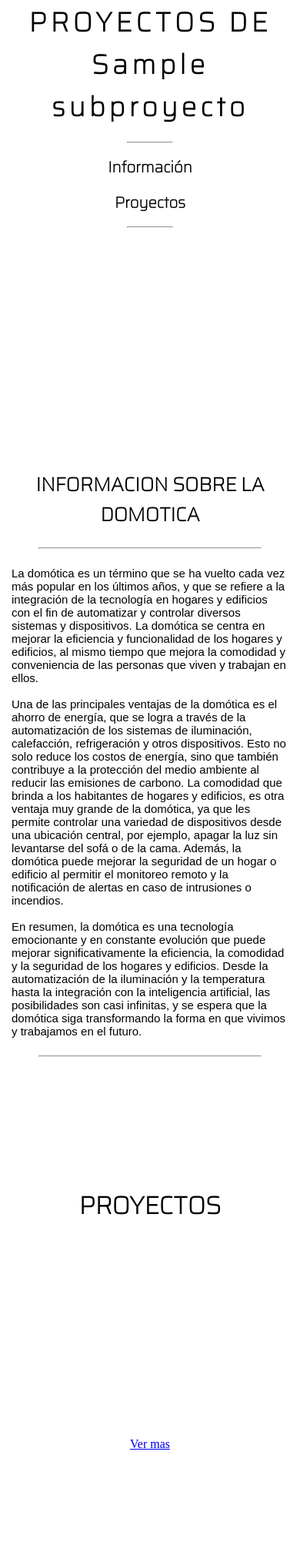
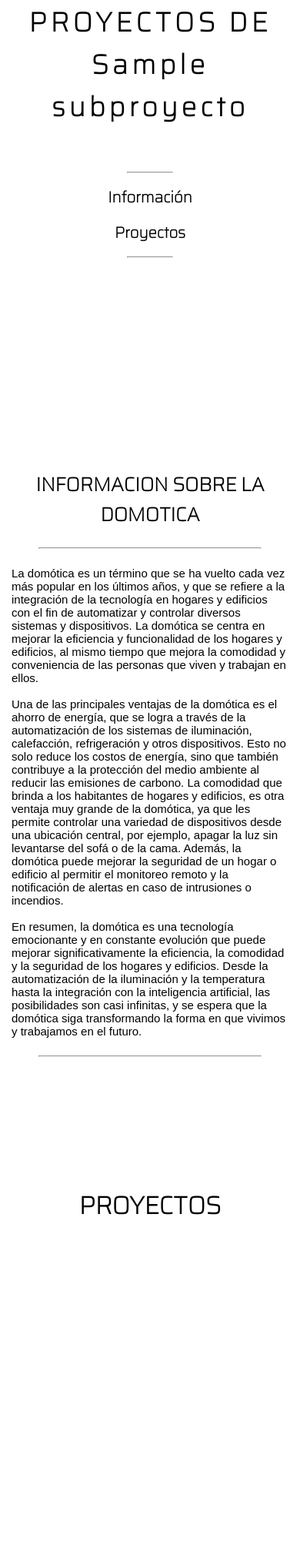
Before and after one commit to JoaquinMorais/PruebaRailway, a Flask app: page /Fermag/servicio/1 in a window 390 px wide. Shown: the part 331-2360 px from the top of the page at 77% size. Run offline with Flask 3, Linux system fonts and the light colour scheme; tables that the repository leaves empty hold one stand-in row (values such as "Sample post"); parts of the project's set-up code (start-up, migrations or seed data) failed here and were passed over.

Commit message:
prueba 3

```diff
--- a/static/css/clientes/Fermag/proyecto.css
+++ b/static/css/clientes/Fermag/proyecto.css
@@ -64,8 +64,7 @@
     height: 50px;
     display: flex;
     flex-direction: row;
-    justify-content: center;
-    align-items: center;
+    #parallax-world-of-ugg . align-items: center;
     font-family: 'Saira', sans-serif;
     animation: desenfocar 1s ease-in-out forwards;
 }
@@ -224,9 +223,6 @@
     #parallax-world-of-ugg h2 {
         font-size: 30px;
     }
-    #parallax-world-of-ugg .parallax {
-        height: 75vh;
-    }
     .title h1 {
         letter-spacing: 5px;
         font-size: 35px;
@@ -234,12 +230,6 @@
 }
 
 @media screen and (max-width: 470px) {
-    #parallax-world-of-ugg .block {
-        width: 290px;
-    }
-    #parallax-world-of-ugg .parallax {
-        height: 50vh;
-    }
     .links-title {
         flex-direction: column;
     }
@@ -252,13 +242,6 @@
 }
 
 @media (max-width: 360px) {
-    #parallax-world-of-ugg .block {
-        padding: 30px 15px;
-        width: 250px;
-    }
-    #parallax-world-of-ugg .parallax {
-        height: 35vh;
-    }
     .informacion {
         margin: 80px 5px 160px 5px;
     }
```
